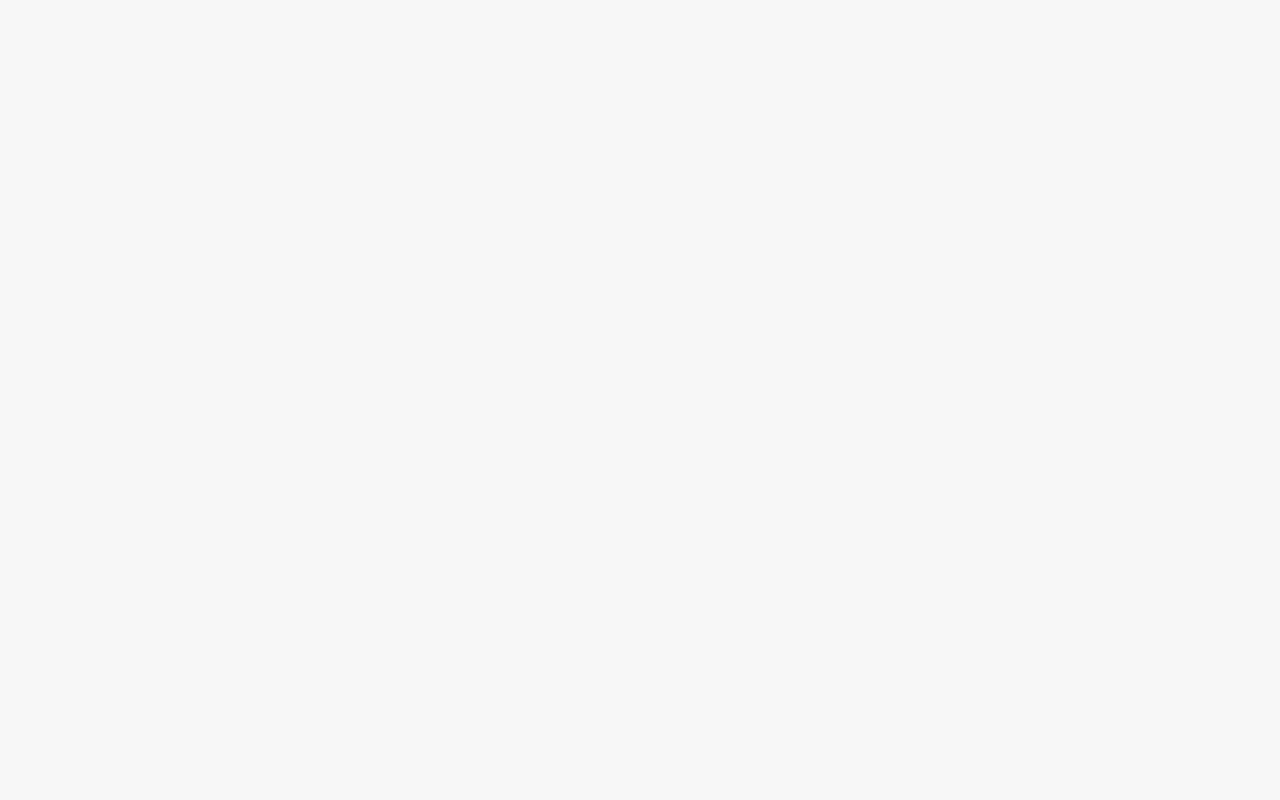
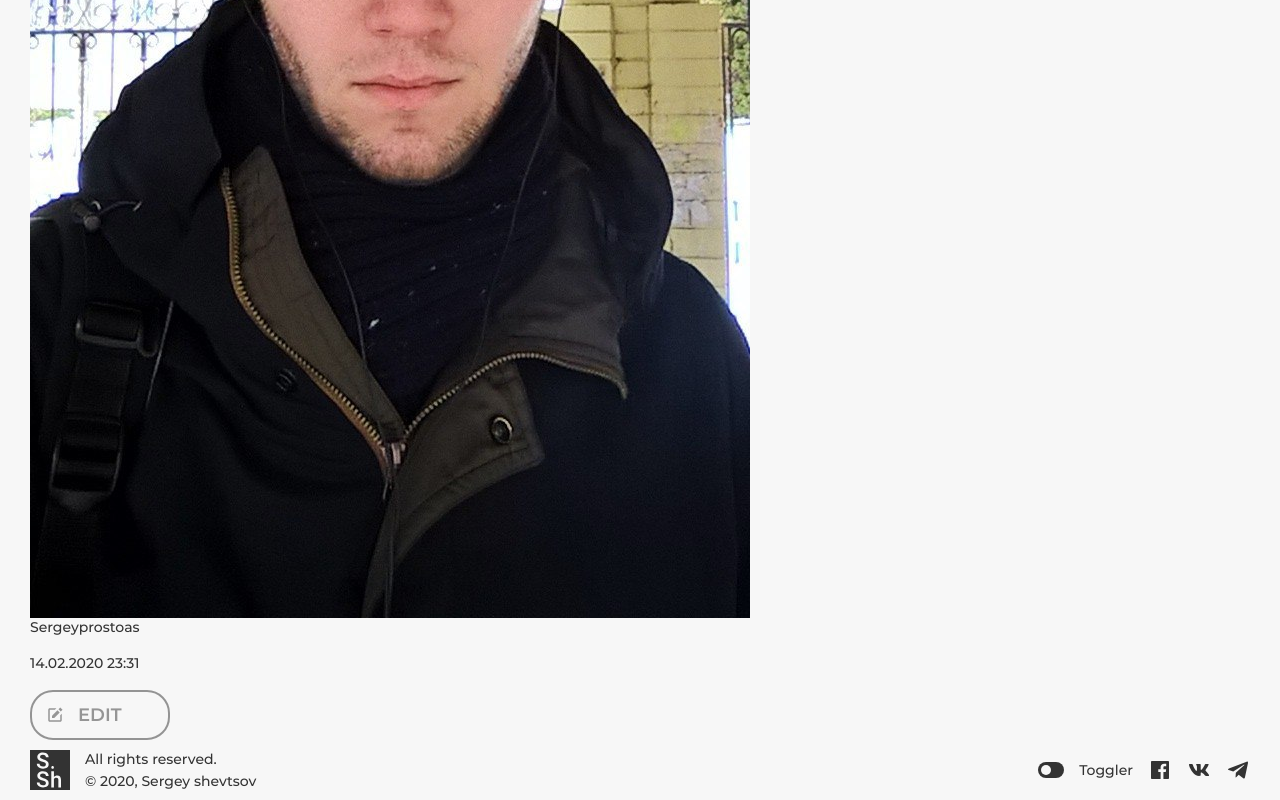
Before and after one commit to Sergeypro91/Node-nuxt-app, a Nuxt app: page /notes in a window 1280 px wide. Shown: the part 1393-2193 px from the top of the page. Before the commit the page ends 841 px from the top, so only its background shows below. Built offline with nearby package versions, Linux system fonts and the light colour scheme.

Commit message:
Worck on Notes page, small corection of file structure

```diff
--- a/assets/scss/common.scss
+++ b/assets/scss/common.scss
@@ -1,8 +1,8 @@
 // Fonts
 @import 'common/font';
 
-@import 'components/header';
-@import 'components/footer';
+@import 'components/main/header';
+@import 'components/main/footer';
 @import 'components/login-page/login-page';
 @import 'components/profile-page/profile-page';
 @import 'components/profile-page/profile';
--- a/assets/scss/main.scss
+++ b/assets/scss/main.scss
@@ -246,7 +246,6 @@ footer {
   display: inline-block;
   border-radius: $border-rad;
   border: 2px solid $font-color_main-transparent_white-theme;
-  color: $font-color_main-transparent_white-theme;
   transition: all 0.25s cubic-bezier(0.02, 0.01, 0.47, 1);
   .btn__icon {
     width: rem(46px);
@@ -257,19 +256,34 @@ footer {
     position: absolute;
     top: 0px;
     left: 0px;
-    img {
-      width: 18px;
-      height: 18px;
-    }
   }
   button {
     width: 100%;
+    color: $font-color_main-transparent_white-theme;
     padding: rem(12px) rem(46px);
     font-family: $mainFontBold;
     font-size: rem(18px);
     line-height: rem(22px);
     text-transform: uppercase;
     cursor: pointer;
+    transition: all 0.25s cubic-bezier(0.02, 0.01, 0.47, 1);
+  }
+}
+
+.btn_gray {
+  svg {
+    fill: $font-color_main-transparent_white-theme;
+  }
+  &:hover {
+    border-color: $accent-color;
+    button {
+      color: $accent-color;
+    }
+    svg {
+      width: 24px;
+      height: 24px;
+      fill: $accent-color;
+    }
   }
 }
 
@@ -278,9 +292,6 @@ footer {
   border: 1px solid $accent-color;
   button {
     color: $bg_white-theme;
-  }
-  img {
-    filter: invert(1);
   }
 }
 
@@ -306,10 +317,6 @@ footer {
   transition: all 0.25s cubic-bezier(0.02, 0.01, 0.47, 1);
   .btn__icon {
     position: relative;
-    img {
-      width: 24px;
-      height: 24px;
-    }
   }
 }
 
--- a/components/notes-page/Notes.vue
+++ b/components/notes-page/Notes.vue
@@ -31,8 +31,16 @@
         </div>
       </div>
       <div class="note__footer">
-        <div class="note__auhtor"></div>
-        <div class="btn">
+        <div class="note__auhtor">
+          <div class="note__auhtor-img">
+            <img src="~/static/img/users/user1.jpg" alt="" />
+          </div>
+          <div class="note__auhtor-info">
+            <div class="p_small">Sergeyprostoas</div>
+            <div class="p_small">14.02.2020 23:31</div>
+          </div>
+        </div>
+        <div class="btn btn_gray">
           <div class="btn__icon">
             <svg
               class="icon"
--- a/components/profile-page/Profile.vue
+++ b/components/profile-page/Profile.vue
@@ -4,7 +4,7 @@
       <div class="user-profile__data">
         <div class="user-profile__header">
           <div class="user-profile__img">
-            <img src="~static/img/users/user1.jpg" alt="" />
+            <img src="~/static/img/users/user1.jpg" alt="" />
           </div>
           <div class="user-profile__descr">
             <div class="h2 user-profile__name">Sergeyprostoas</div>
--- a/pages/index.vue
+++ b/pages/index.vue
@@ -1,7 +1,6 @@
 <template>
   <div class="login-page">
     <Login />
-
     <Slogan />
   </div>
 </template>
```
Also changed, not shown: assets/scss/components/main/footer.scss (renamed from assets/scss/components/footer.scss), assets/scss/components/main/header.scss (renamed from assets/scss/components/header.scss).
